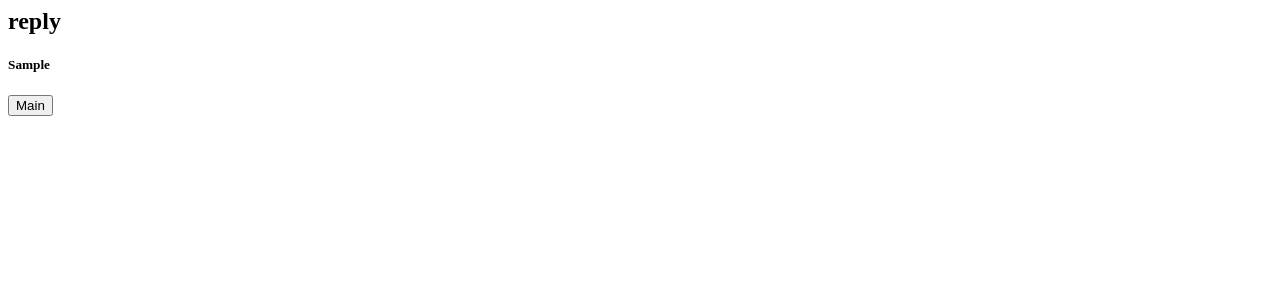
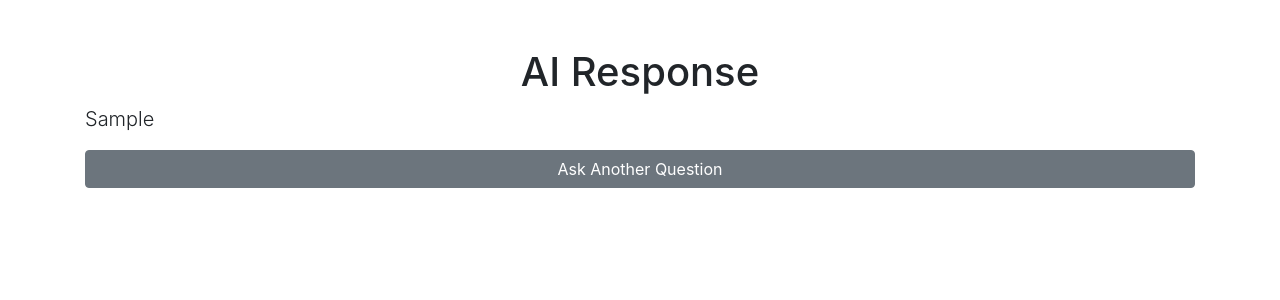
Before and after one commit to xiyuani933/goy-for-phone, a Flask app: template templates/genAI.html in a window 1280 px wide. Shown: the top 300 px of the page. Run offline with Flask 3, Linux system fonts and the light colour scheme; the template is opened without the code that fills it: most values are stand-ins (such as "Sample title", 1, 10 or a date in 2020); some libraries are stand-ins or nearby versions.

Commit message:
P-Update genAI.html

```diff
--- a/templates/genAI.html
+++ b/templates/genAI.html
@@ -1,5 +1,16 @@
-<h2>reply</h2>
-<h5>{{r}}</h5>
-<form action="/" method="post">
-    <input type="submit" value="Main">
-</form>
+<!DOCTYPE html>
+<html lang="en">
+<head>
+    <meta charset="UTF-8">
+    <meta name="viewport" content="width=device-width, initial-scale=1.0">
+    <title>AI Response</title>
+    <link href="https://stackpath.bootstrapcdn.com/bootstrap/4.5.2/css/bootstrap.min.css" rel="stylesheet">
+</head>
+<body>
+    <div class="container mt-5">
+        <h1 class="text-center">AI Response</h1>
+        <p class="lead">{{ r }}</p>
+        <a href="/" class="btn btn-secondary btn-block">Ask Another Question</a>
+    </div>
+</body>
+</html>
```
